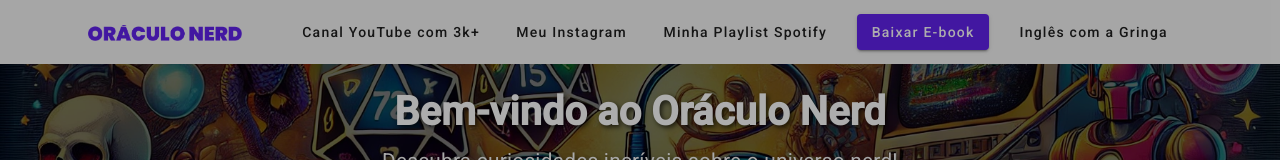
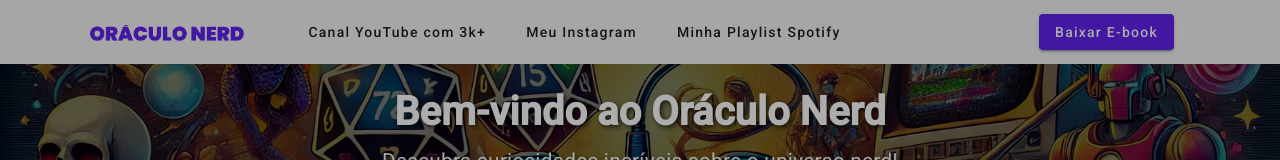
Before and after one commit to emersonbarrosdev/loja_oraculo_nerd, an Angular app: page /home in a window 1280 px wide. Shown: the top 160 px of the page. Built offline with nearby package versions, Linux system fonts and the light colour scheme; no server answers.

Commit message:
Update header.component.html
removendo link externo ingles com a gringa

```diff
--- a/src/app/shared/components/header/header.component.html
+++ b/src/app/shared/components/header/header.component.html
@@ -28,12 +28,6 @@
       <button mat-raised-button class="example-button-row me-4 no-underline" (click)="startDownload()">
         Baixar E-book
       </button>
-
-      <button mat-button class="example-button-row me-4 no-underline">
-        <a href="http://hotm.art/sRe0Uqy" target="_blank" rel="noopener noreferrer" class="no-underline">
-          Inglês com a Gringa
-        </a>
-      </button>
     </div>
   </mat-toolbar>
 
```
